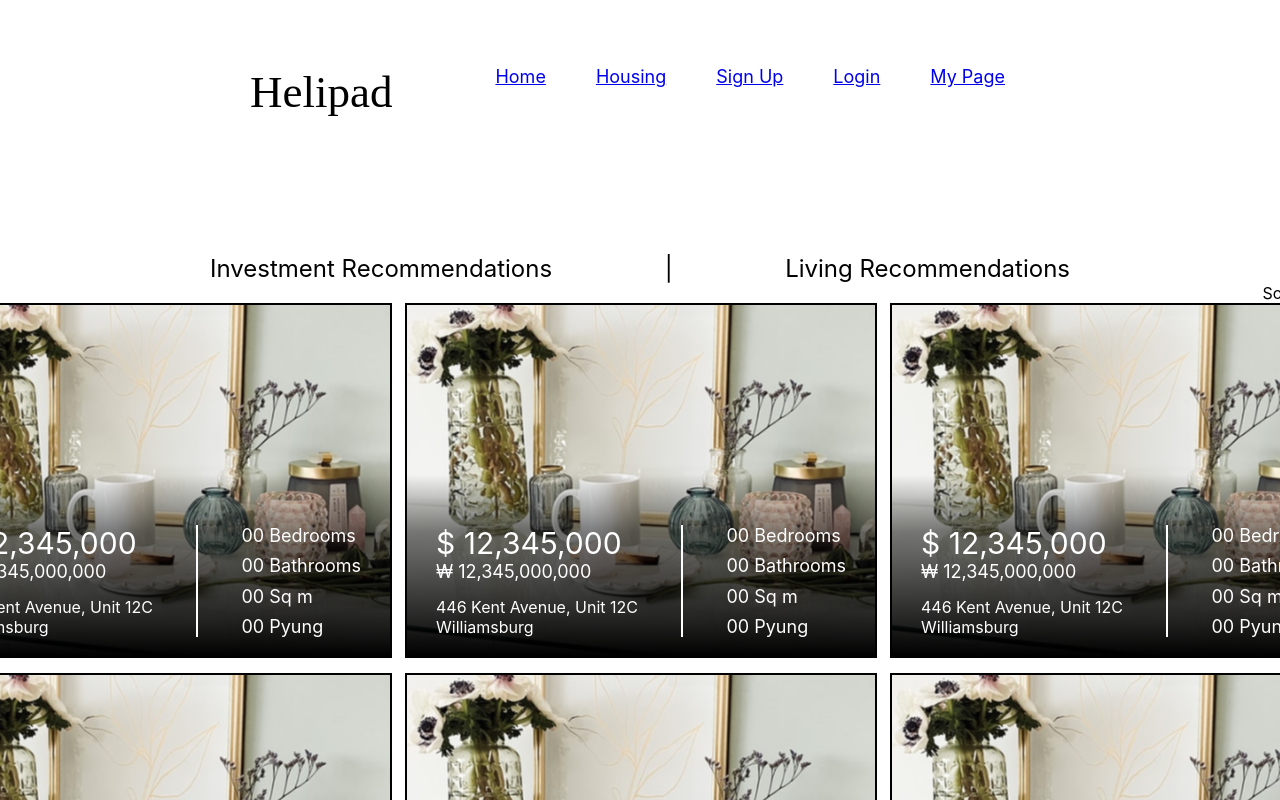
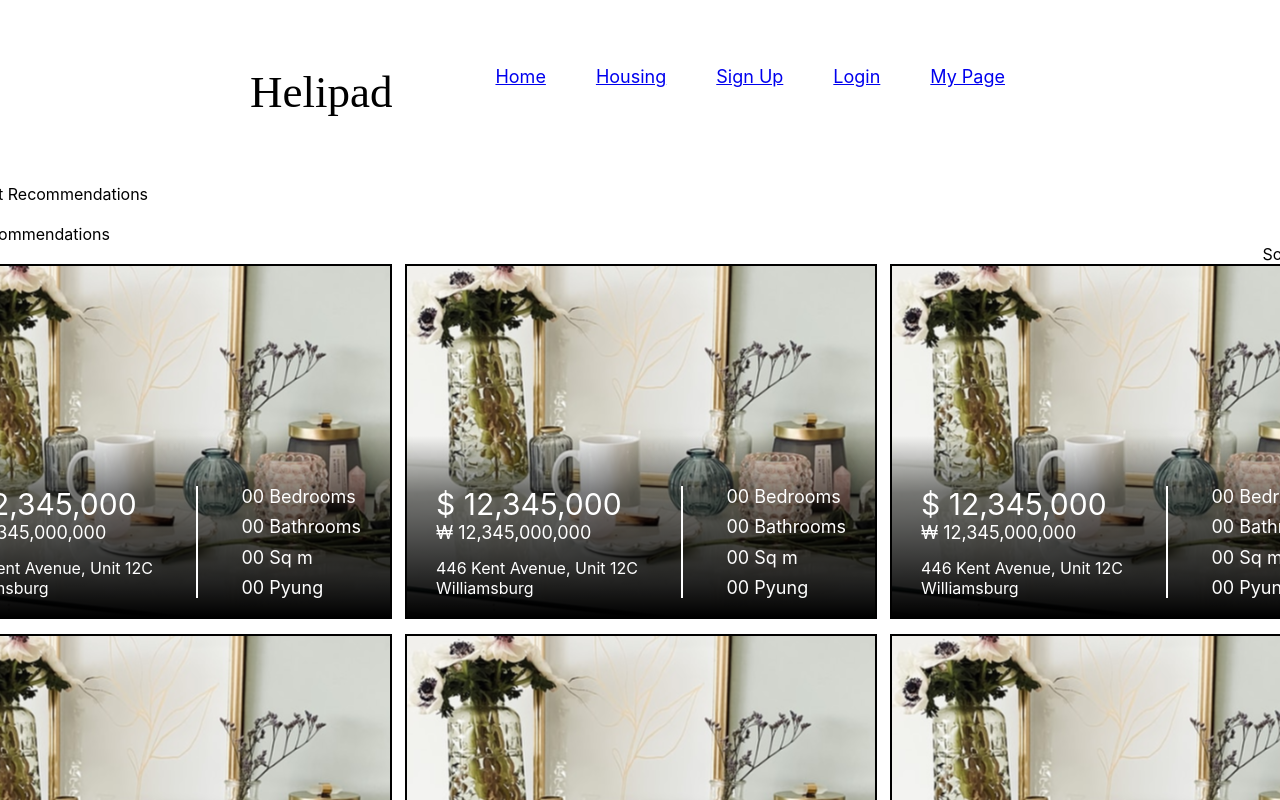
Before and after one commit to ziptalk/helipad-mvp, a React (Create React App) app: page /asset-list in a window 1280 px wide. Shown: the top 800 px of the page. Built offline with nearby package versions, Linux system fonts and the light colour scheme.

Commit message:
guide code for making mock data

```diff
--- a/src/components/asset_list/AssetList.tsx
+++ b/src/components/asset_list/AssetList.tsx
@@ -1,12 +1,24 @@
 import * as React from "react";
 import "./AssetList.css";
 import AssetCard from "./AssetCard";
+import styled from "styled-components";
 
-export default class AssetList extends React.Component<any, any> {
-    render() {
+// export default class AssetList extends React.Component<any, any> {
+//     render() {
+//         return (
+//
+//         );
+//     }
+// }
+
+type AssetListProperties = {
+
+}
+
+const AssetList: React.FC<AssetListProperties> = () => {
     return (
-            <div className="assetListWrapper">
-                <div className="assetCategory">
+        <Container>
+            <Category>
                 <div>
                     Investment Recommendations
                 </div>
@@ -16,7 +28,7 @@ export default class AssetList extends React.Component<any, any> {
                 <div>
                     Living Recommendations
                 </div>
-                </div>
+            </Category>
             <div className="sortWrapper">
                 Sort by Price
             </div>
@@ -28,7 +40,16 @@ export default class AssetList extends React.Component<any, any> {
                 <AssetCard />
                 <AssetCard />
             </div>
-            </div>
-        );
+        </Container>
+    )
 }
-}
+
+const Container = styled.div`
+
+`;
+
+const Category = styled.div`
+
+`;
+
+export default AssetList;
```
Also changed, not shown: src/asset/mock_data.json (added, +9 -0 lines), src/service/MockAssetReader.ts (added, +16 -0 lines), 1 other file (tests, documents, lock files or other folders). Lines whose indentation alone changed are shown as unchanged.
